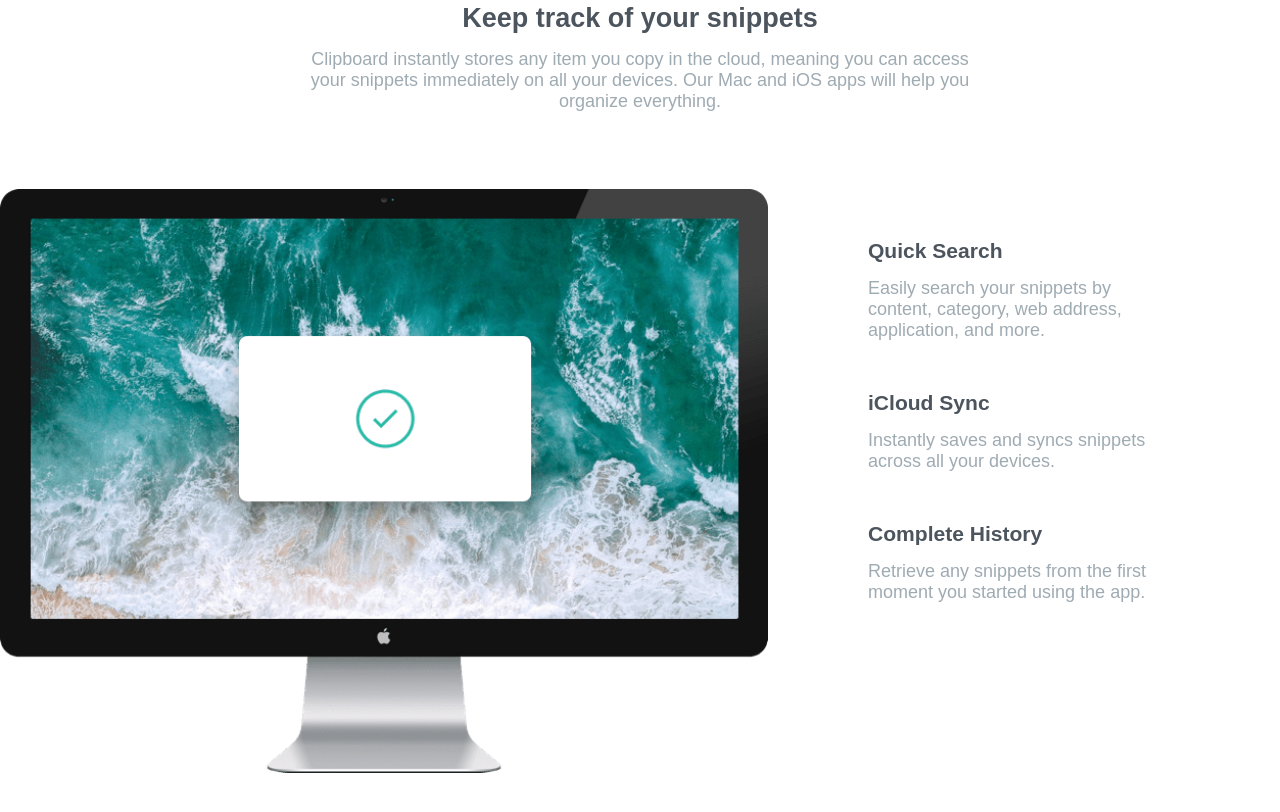
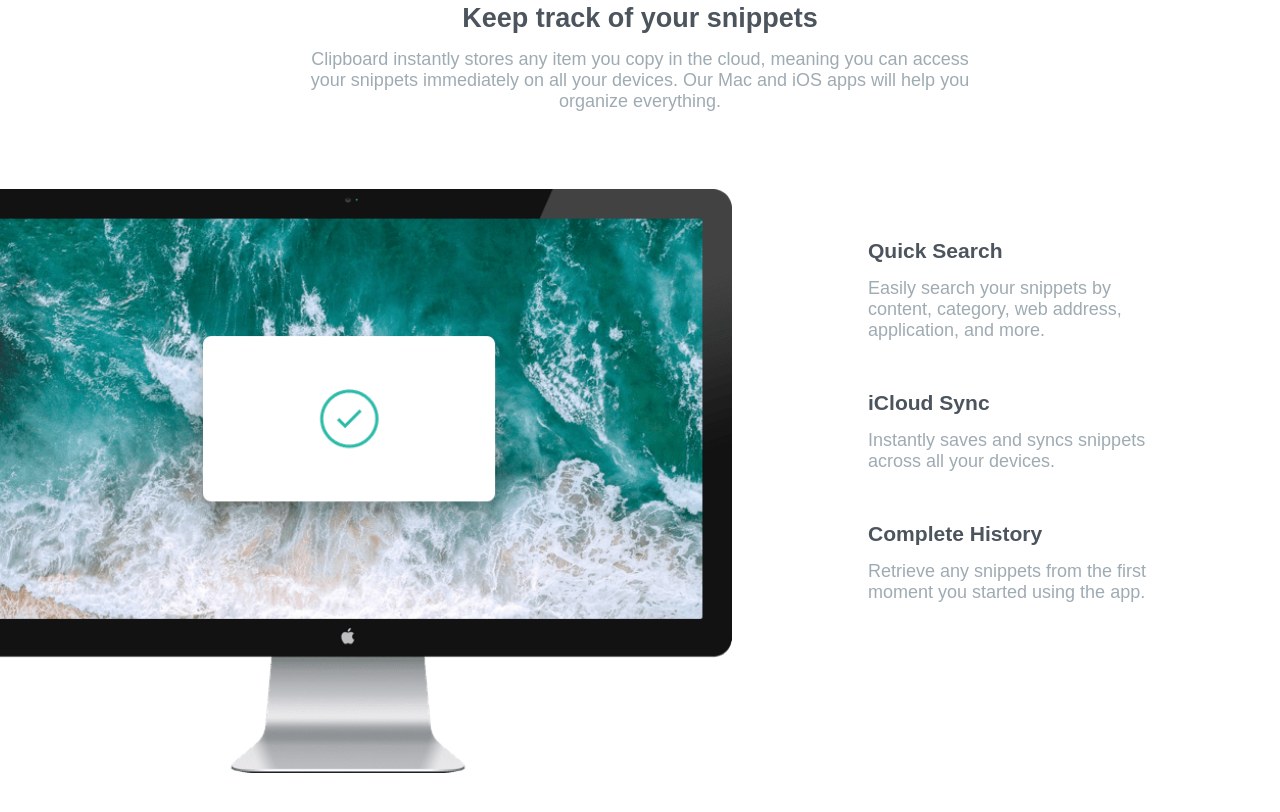
Before and after one commit to Ax-cd/clipboard-landing-page-challenge, a website: page index.html in a window 1280 px wide. Shown: the part 522-1334 px from the top of the page. Drawn offline with nearby package versions, Linux system fonts and the light colour scheme; files that its build step writes are made by us from their sources; a web font is replaced by a local one.

Commit message:
add transform to move section 1 img

```diff
--- a/sass/layouts/_sections.scss
+++ b/sass/layouts/_sections.scss
@@ -23,6 +23,7 @@ section {
         &__img {
             margin-top: 20rem;
             grid-column: span 3;
+            transform: translateX(-3.6rem);
         }
         &__advantages {
             grid-column: span 2;
```
